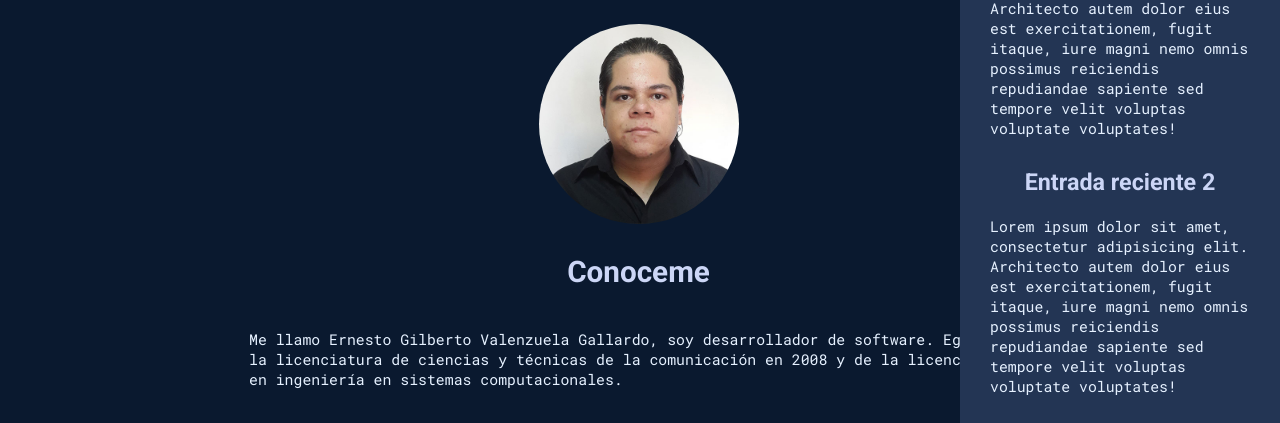
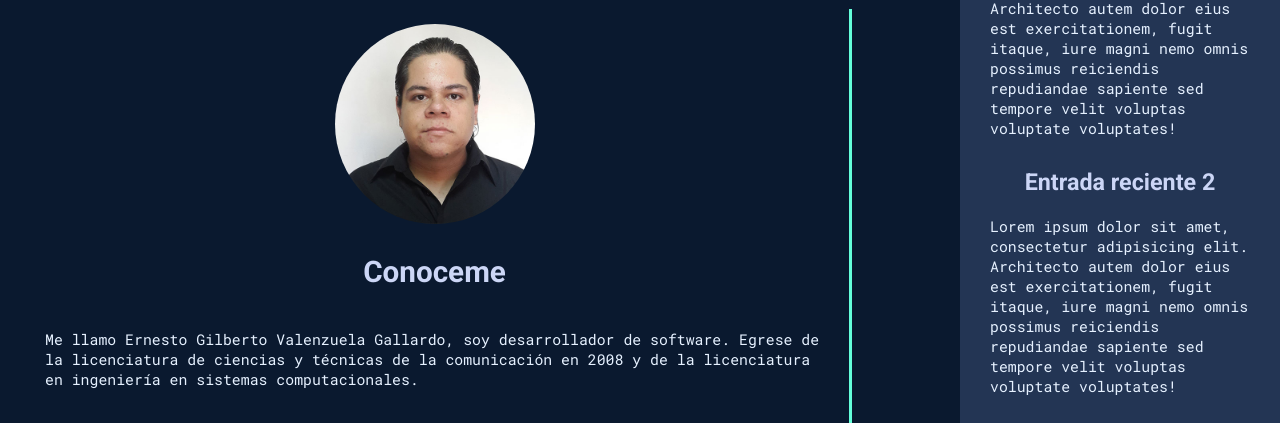
Before and after one commit to ernestogilberto/portafolio, a plain HTML site: page index.html in a window 1280 px wide. Shown: the part 285-708 px from the top of the page. Drawn offline with Linux system fonts and the light colour scheme.

Commit message:
Hotfix Arreglo responsive quitar margenes por media query

```diff
--- a/styles/styles.css
+++ b/styles/styles.css
@@ -209,6 +209,7 @@ main {
 }
 
 .container {
+    /*margin-inline: 5px;*/
     padding     : 5px;
     display     : flex;
     /*flex        : 1;*/
@@ -567,7 +568,9 @@ td ul, td ol {
 }
 
 @media screen and (min-width: 768px){
-
+    .mainContent{
+        margin : 20px;
+    }
     .footer .logo{
         display: inline;
     }
```
